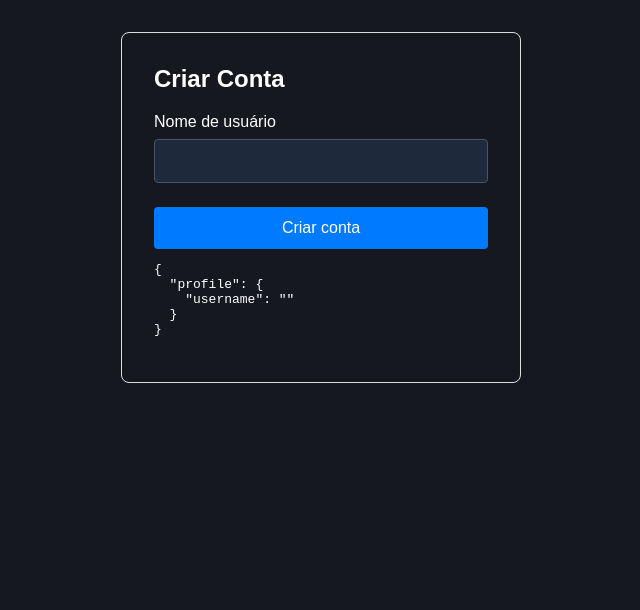
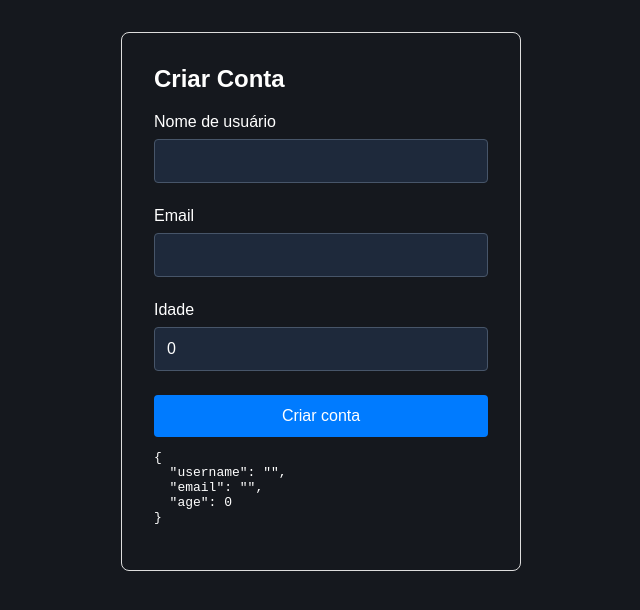
Before and after one commit to marcionavarro/udemy-modern-angular-forms, an Angular app in the folder signal-forms-demo-before/: page / in a window 1280 px wide. Shown: the top 610 px of the page, without its empty margins (319-959 px from the left). Built offline with nearby package versions, Linux system fonts and the light colour scheme.

Commit message:
3. Built-in Validators

```diff
--- a/signal-forms-demo-before/src/app/app.html
+++ b/signal-forms-demo-before/src/app/app.html
@@ -1 +1,2 @@
-<app-form></app-form>
+<!-- <app-form></app-form> -->
+<app-form2></app-form2>
--- a/signal-forms-demo-before/src/app/app.ts
+++ b/signal-forms-demo-before/src/app/app.ts
@@ -1,8 +1,9 @@
 import { Component, signal } from '@angular/core';
 import { Form } from './form/form';
+import { Form2 } from './form-2/form2';
 
 @Component({
-  imports: [Form],
+  imports: [Form, Form2],
   selector: 'app-root',
   styleUrl: './app.scss',
   templateUrl: './app.html',
--- /dev/null
+++ b/signal-forms-demo-before/src/app/form-2/form2.html
@@ -0,0 +1,57 @@
+<div class="form-container">
+  <h2>Criar Conta</h2>
+  <form>
+    <div class="field">
+      @let username = form.username();
+      @let showUsernameError = username.invalid() && username.touched();
+      <label for="username">Nome de usuário</label>
+      <input
+        id="username"
+        type="text"
+        [formField]="form.username"
+        autocomplete="none"
+        autofill="none"
+        [class.error]="showUsernameError"
+      />
+      @if (showUsernameError) {
+        <ul class="error-message">
+          @for (error of username.errors(); track error.kind) {
+            <li>{{ error.message }}</li>
+          }
+        </ul>
+      }
+    </div>
+    <div class="field">
+      @let email = form.email();
+      @let showEmailError = email.invalid() && email.touched();
+      <label for="email">Email</label>
+      <input
+        id="email"
+        type="text"
+        [formField]="form.email"
+        autocomplete="none"
+        autofill="none"
+        [class.error]="showEmailError"
+      />
+      @if (showEmailError) {
+        <ul class="error-message">
+          @for (error of email.errors(); track error.kind) {
+            <li>{{ error.message }}</li>
+          }
+        </ul>
+      }
+    </div>
+    <div class="field">
+      <label for="email">Idade</label>
+      <input
+        id="age"
+        type="number"
+        [formField]="form.age"
+        autocomplete="none"
+        autofill="none"
+      />
+    </div>
+    <button type="submit" (click)="$event.preventDefault()">Criar conta</button>
+  </form>
+  <pre>{{ model() | json }}</pre>
+</div>
--- /dev/null
+++ b/signal-forms-demo-before/src/app/form-2/form2.scss
@@ -0,0 +1,58 @@
+.form-container {
+  max-width: 400px;
+  margin: 2rem auto;
+  padding: 2rem;
+  border: 1px solid #ddd;
+  border-radius: 8px;
+}
+
+h2 {
+  margin-top: 0;
+}
+
+.field {
+  margin-bottom: 1.5rem;
+}
+
+label {
+  display: block;
+  margin-bottom: 0.5rem;
+  font-weight: 500;
+}
+
+input {
+  background-color: #1e293b;
+  color: inherit;
+  width: 100%;
+  padding: 0.75rem;
+  border: 1px solid #475569;
+  border-radius: 4px;
+  font-size: 1rem;
+}
+
+input.error {
+  border-color: #e74c3c;
+}
+
+.error-message {
+  color: #e74c3c;
+  font-size: 0.875rem;
+  margin-top: 0.5rem;
+  padding-left: 1rem;
+}
+
+button {
+  width: 100%;
+  padding: 0.75rem;
+  background: #007bff;
+  color: white;
+  border: none;
+  border-radius: 4px;
+  font-size: 1rem;
+  cursor: pointer;
+}
+
+button:disabled {
+  cursor: not-allowed;
+  opacity: 0.5;
+}
--- /dev/null
+++ b/signal-forms-demo-before/src/app/form-2/form2.ts
@@ -0,0 +1,57 @@
+import { JsonPipe } from '@angular/common';
+import { ChangeDetectionStrategy, Component, signal } from '@angular/core';
+import {
+  email,
+  form,
+  FormField,
+  max,
+  maxLength,
+  min,
+  minLength,
+  pattern,
+  required,
+} from '@angular/forms/signals';
+
+interface SignUpForm {
+  username: string;
+  email: string;
+  age: number;
+}
+
+@Component({
+  imports: [FormField, JsonPipe],
+  selector: 'app-form2',
+  styleUrl: './form2.scss',
+  changeDetection: ChangeDetectionStrategy.OnPush,
+  templateUrl: './form2.html',
+})
+export class Form2 {
+  protected model = signal<SignUpForm>({
+    username: '',
+    email: '',
+    age: 0,
+  });
+
+  protected form = form(this.model, (s) => {
+    required(s.username, {
+      message: 'Nome de usuário é obrigatório',
+    });
+    required(s.email, {
+      message: 'Email é obrigatório',
+    });
+    minLength(s.username, 3, {
+      message: 'Nome de usuário no minímo de 3 caracteres',
+    });
+    maxLength(s.username, 10, {
+      message: 'Nome de usuário no máximo de 10 caracteres',
+    });
+    pattern(s.username, /^[a-zA-Z0-9]+$/, {
+      message: 'Deve conter apenas letras e números',
+    });
+    email(s.email, { message: 'Digite um e-mail válido' });
+    min(s.age, 13, { message: 'Você deve ter pelo menos 13 anos de idade' });
+    max(s.age, 120, {
+      message: 'Parabéns, você não é velho demais para participar!',
+    });
+  });
+}
```
Also changed, not shown: 2 other files (tests, documents, lock files or other folders).
